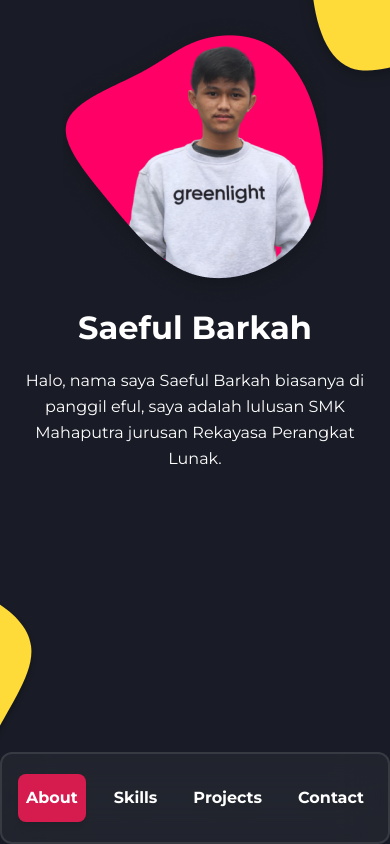
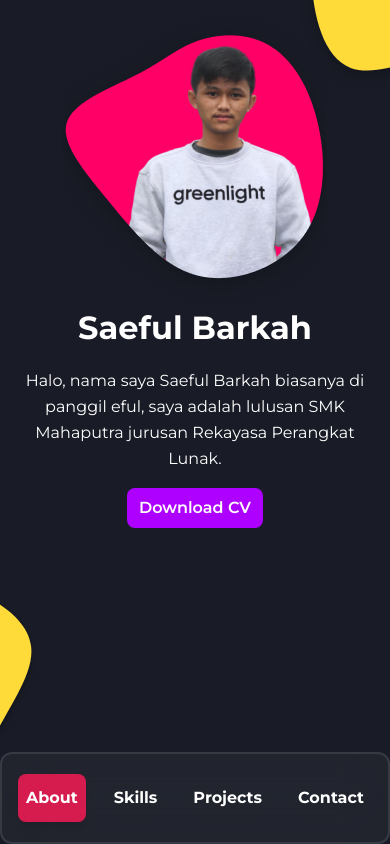
Before and after one commit to saefulbarkah/my-portfolio, a React (Vite) app: page / in a window 390 px wide. Built offline with nearby package versions, Linux system fonts and the light colour scheme.

Commit message:
mobile responsive

```diff
--- a/src/pages/About.jsx
+++ b/src/pages/About.jsx
@@ -15,6 +15,12 @@ const About = () => {
             text="Halo, nama saya Saeful Barkah biasanya di panggil eful, saya adalah lulusan SMK Mahaputra jurusan Rekayasa Perangkat Lunak."
             className="py-4 sm:w-[400px] w-full text-[16px] text-center"
           />
+          <a
+            href="#"
+            className="bg-purple-1 py-2 px-3 rounded-lg font-semibold"
+          >
+            Download CV
+          </a>
         </div>
       </section>
     </>
--- a/src/pages/Skills.jsx
+++ b/src/pages/Skills.jsx
@@ -11,7 +11,7 @@ const Skills = () => {
         <div className="flex flex-col items-center">
           <PageTitle name="Skills" className="text-[32px]" />
         </div>
-        <div className="grid sm:grid-cols-3 sm:gap-10 gap-5 justify-center items-stretch mt-5">
+        <div className="grid sm:grid-cols-3 sm:gap-10 gap-6 justify-center items-stretch mt-5">
           <Card className="flex bg-purple-1/30 border border-purple-1 justify-center items-center gap-[10px] shadow-purple-1 shadow-lg">
             <Icon name="html" className="sm:w-[35px] w-[20px]" />
             <Paragraph text="HTML" className="font-semibold" />
```
